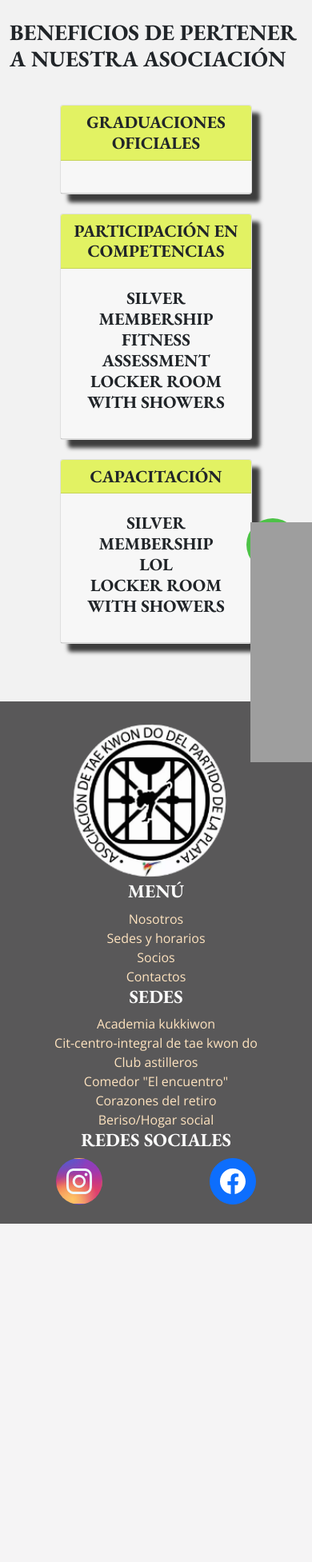
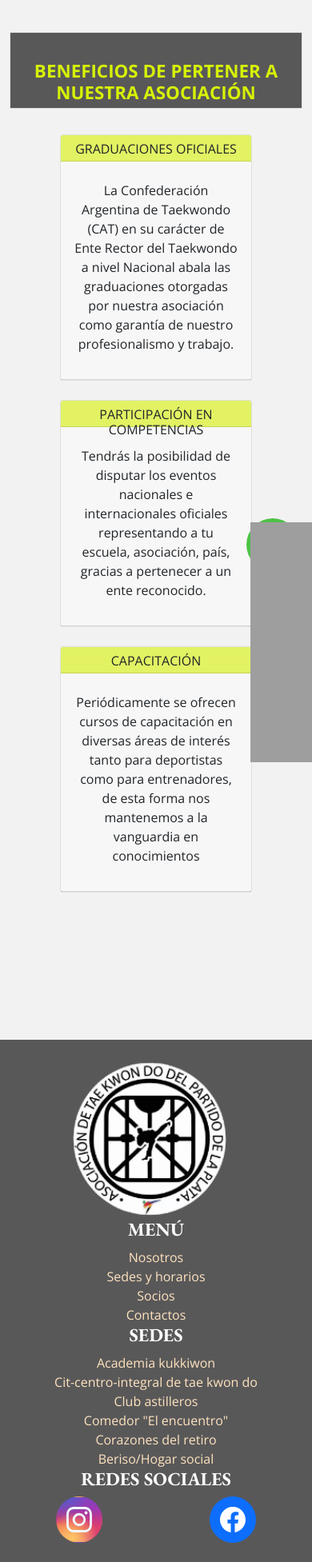
Before and after one commit to infosergio2020/Laplatatkd, a Flask app: page /membership in a window 390 px wide. Shown: the part 116-2069 px from the top of the page at 80% size. Before the commit the page ends 1646 px from the top, so only its background shows below. Run offline with Flask 2, Linux system fonts and the light colour scheme; some libraries are stand-ins or nearby versions; grey boxes are pictures that could not be loaded.

Commit message:
estuve en socios

```diff
--- a/static/scss/_carrouseln.scss
+++ b/static/scss/_carrouseln.scss
@@ -227,11 +227,24 @@
 		overflow: visible;
 	}
 
-	.peliculas-recomendadas .contenedor-carousel .carousel {
-		display: grid;
-		grid-template-columns: repeat(2, 1fr);
-		gap: 20px;
+	@media (max-width:960px) {
+		.peliculas-recomendadas .contenedor-carousel .carousel {
+			display: grid;
+			grid-template-columns: repeat(2, 1fr);
+			gap: 20px;
+			padding: 2rem;
+		}
 	}
+
+	@media (max-width:768px) {
+		.peliculas-recomendadas .contenedor-carousel .carousel {
+			display: grid;
+			grid-template-columns: repeat(1, 1fr);
+			gap: 20px;
+			padding: 2rem;
+		}
+	}
+
 
 	.peliculas-recomendadas .indicadores,
 	.peliculas-recomendadas .flecha-izquierda,
--- a/static/scss/_index.scss
+++ b/static/scss/_index.scss
@@ -48,6 +48,14 @@
 .anchuraCard{
   width: 62rem;
   //height: 6rem;
+}
+
+@media (max-width:986px) {
+  .anchuraCard{
+
+    height: 6rem;
+  }
+
 }
 .centrar-div{
   display: flex;
--- a/templates/membership.html
+++ b/templates/membership.html
@@ -1,8 +1,11 @@
 {% extends 'partials/_layout.html' %}
 {% block body %}
-<div id="membre" class="container-md">
-    <div class="abs-center text-dark">
-        <h1>Beneficios de pertener a nuestra asociación </h1>
+<div id="membre" class="container-md margin-bene">
+    <div class="centrar-div">
+      <div class="centrar-text bg-p-light py-3 text-center border anchuraCard">
+        <h1 class="txt-color-sl">Beneficios de pertener a nuestra asociación </h1>
+      </div>
+
     </div>
 
     <div class="container">
@@ -10,9 +13,9 @@
       <!-- los 4 cards -->
         <div class="flex-socios-card card-deck mb-3 text-center">
             <!-- primer card -->
-            <div class="card mx-5 mb-4 box-shadow sombra">
+            <div class="card mx-5 mb-4">
                 <div class="card-header" style="background-color: var(--secondary);">
-                  <h4 class="my-0 font-weight-normal text-dark">Graduaciones oficiales </h4>
+                  <h2 class="my-0 tam_h2 text-dark">Graduaciones oficiales </h2>
                 </div>
                 <!-- <div class="card-body">
                   <h1 class="card-title pricing-card-title text-dark">$15 <small class="text-muted">/ mo</small></h1>
@@ -24,20 +27,19 @@
                   </ul>
                   </div> -->
                 <div class="card-header" >
-                  <h4 class="my-0 font-weight-normal text-dark">
-                    <ul class="list-unstyled mt-3 mb-4 text-dark">
-                      <li></li>
 
-                    </ul>
+                    <div class="list-unstyled mt-3 mb-4 text-dark">
+                      <p class="fs-6">La Confederación Argentina de Taekwondo (CAT) en su carácter de Ente Rector del Taekwondo a nivel Nacional abala las graduaciones otorgadas por nuestra asociación como garantía de nuestro profesionalismo y trabajo.</p>
 
 
-                  </h4>
+                    </div>
+
                 </div>
             </div>
             <!-- segundo card -->
-            <div class="card mx-5 mb-4  sombra">
+            <div class="card mx-5 mb-4">
                 <div class="card-header"  style="background-color: var(--secondary);">
-                  <h4 class="my-0 font-weight-normal text-dark">Participación en competencias</h4>
+                  <h2 class="my-0 tam_h2 text-dark">Participación en competencias</h2>
                 </div>
                 <!-- <div class="card-body"  style="background-color: #595859;">
                   <h1 class="card-title pricing-card-title text-light">$15 <small class="text-muted text-light">/ mo</small></h1>
@@ -49,22 +51,18 @@
                   </ul>
                   </div> -->
                 <div class="card-header" >
-                  <h4 class="my-0 font-weight-normal text-dark">
-                    <ul class="list-unstyled mt-3 mb-4 text-dark">
-                      <li>Silver Membership</li>
-                      <li>Fitness assessment</li>
-                      <li>Locker room with showers</li>
 
-                    </ul>
+                    <div class="list-unstyled mt-3 mb-4 text-dark">
+                        <p class="fs-6">Tendrás la posibilidad de disputar los eventos nacionales e internacionales oficiales representando a tu escuela, asociación, país, gracias a pertenecer a un ente reconocido.</p>
 
+                    </div>
 
-                  </h4>
                 </div>
             </div>
             <!-- tercer card -->
-            <div class="card mx-5 mb-4 box-shadow sombra">
+            <div class="card mx-5 mb-4">
                 <div class="card-header" style="background-color: var(--secondary);">
-                  <h4 class="my-0 font-weight-normal text-dark">Capacitación</h4>
+                  <h2 class="my-0 tam_h2 text-dark">Capacitación</h2>
                 </div>
                 <!-- <div class="card-body">
                   <h1 class="card-title pricing-card-title text-dark">$15 <small class="text-muted">/ mo</small></h1>
@@ -76,16 +74,12 @@
                   </ul>
                   </div> -->
                 <div class="card-header">
-                  <h4 class="my-0 font-weight-normal text-dark">
-                    <ul class="list-unstyled mt-3 mb-4 text-dark">
-                      <li>Silver Membership</li>
-                      <li>LOL</li>
-                      <li>Locker room with showers</li>
 
-                    </ul>
+                    <div class="list-unstyled mt-3 mb-4 text-dark">
+                      <p class="fs-6">Periódicamente se ofrecen cursos de capacitación en diversas áreas de interés tanto para deportistas como para entrenadores, de esta forma nos mantenemos a la vanguardia en conocimientos
+                      </p>
 
-
-                  </h4>
+                    </div>
                 </div>
             </div>
         </div>
```
Also changed, not shown: static/css/main.css, 1 other file.
